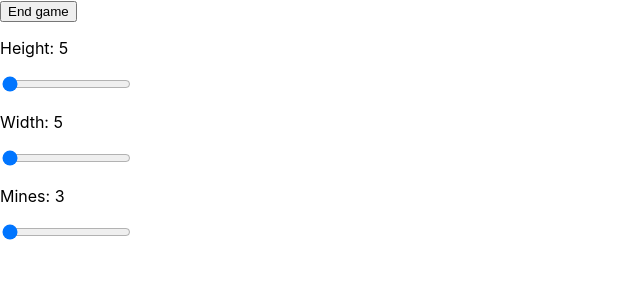
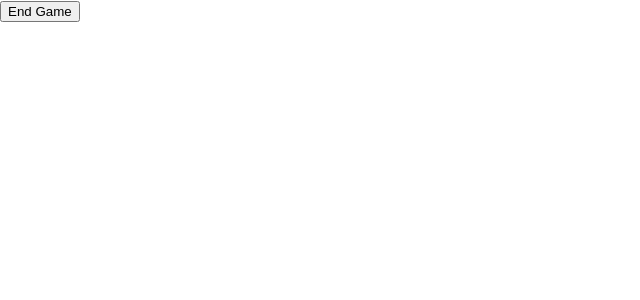
Before and after one commit to alefirr/minesweeper, a React (Create React App) app: page / in a window 1280 px wide. Both pictures are taken after a click on the button "Start new game". Shown: the top 300 px of the page, without its empty margins (0-640 px from the left). Built offline with nearby package versions, Linux system fonts and the light colour scheme.

Commit message:
app navigation

```diff
--- a/src/App.js
+++ b/src/App.js
@@ -1,22 +1,30 @@
 import React from 'react';
 import { useState } from 'react';
-import { Field, SettingsBar } from './components';
+import { GamePage, SettingsPage } from './components';
 import './App.css';
 import { MIN_VALUES } from './constants';
 
 function App() {
-  const [isGameStarted, setIsGameStarted] = useState(false);
+  const [isGamePageOpened, setIsGamePageOpened] = useState(false);
   const [settings, setSettings] = useState(MIN_VALUES);
 
-  const toggleGameStatus = () => setIsGameStarted((prev) => !prev);
+  const toggleGamePage = () => setIsGamePageOpened((prev) => !prev);
 
   return (
     <div>
-      <button onClick={toggleGameStatus}>
-        {isGameStarted ? 'End game' : 'Start new game'}
-      </button>
-      <SettingsBar setSettings={setSettings} settings={settings} />
-      {isGameStarted && <Field />}
+      {isGamePageOpened ? (
+        <GamePage
+          settings={settings}
+          isGamePageOpened={isGamePageOpened}
+          openSettings={toggleGamePage}
+        />
+      ) : (
+        <SettingsPage
+          setSettings={setSettings}
+          settings={settings}
+          openGame={toggleGamePage}
+        />
+      )}
     </div>
   );
 }
--- a/src/components/Field.jsx
+++ b/src/components/Field.jsx
@@ -1,5 +1,14 @@
 import React from 'react';
+import { useEffect } from 'react';
 
-export const Field = () => {
-  return <div> </div>;
+export const Field = ({ isGamePageOpened, settings }) => {
+  useEffect(() => {
+    if (isGamePageOpened) {
+      console.log('game started');
+    } else {
+      console.log('game ended');
+    }
+  }, [isGamePageOpened]);
+
+  return <div></div>;
 };
--- /dev/null
+++ b/src/components/GamePage.jsx
@@ -0,0 +1,29 @@
+import React from 'react';
+import { Field } from './Field';
+import { useState } from 'react';
+
+export const GamePage = ({ settings, isGamePageOpened, openSettings }) => {
+  const [isGameOver, setIsGameOver] = useState(false);
+
+  const toggleGameStatus = () => setIsGameOver((prev) => !prev);
+
+  return (
+    <div className="game-page">
+      <Field
+        isGamePageOpened={isGamePageOpened}
+        settings={settings}
+        isGameOver={isGameOver}
+      />
+      <div>
+        {isGameOver ? (
+          <>
+            <button onClick={openSettings}>Change Mode</button>
+            <button onClick={toggleGameStatus}>Restart</button>
+          </>
+        ) : (
+          <button onClick={toggleGameStatus}>End Game</button>
+        )}
+      </div>
+    </div>
+  );
+};
--- a/src/components/SettingsBar.jsx
+++ b/src/components/SettingsPage.jsx
@@ -1,7 +1,7 @@
 import React from 'react';
 import { KEYS } from '../constants';
 
-export const SettingsBar = ({ setSettings, settings }) => {
+export const SettingsPage = ({ setSettings, settings, openGame }) => {
   const handleOnChange = (field) => (event) => {
     const newValue = event.target.value;
     setSettings((prev) => ({ ...prev, [field]: newValue }));
@@ -36,6 +36,7 @@ export const SettingsBar = ({ setSettings, settings }) => {
         value={settings.mines}
         onChange={handleOnChange(KEYS.MINES)}
       />
+      <button onClick={openGame}>Start new game</button>
     </div>
   );
 };
--- a/src/components/index.js
+++ b/src/components/index.js
@@ -1,3 +1,4 @@
-export { SettingsBar } from './SettingsBar';
+export { SettingsPage } from './SettingsPage';
 export { Field } from './Field';
 export { Cell } from './Cell';
+export { GamePage } from './GamePage';
```
